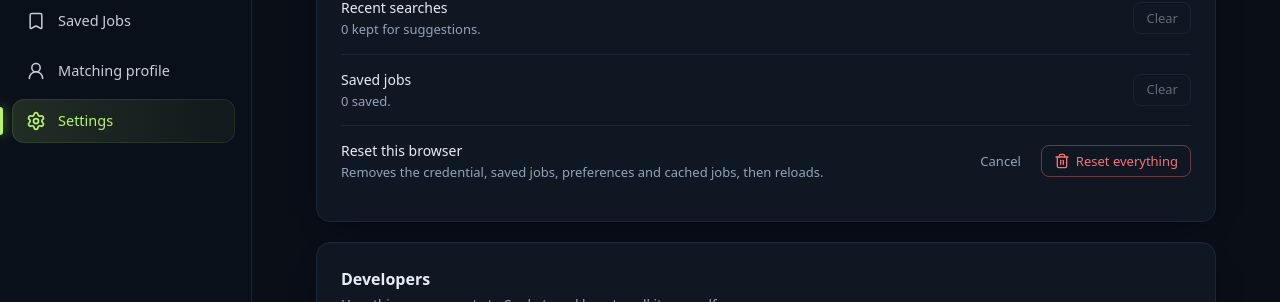
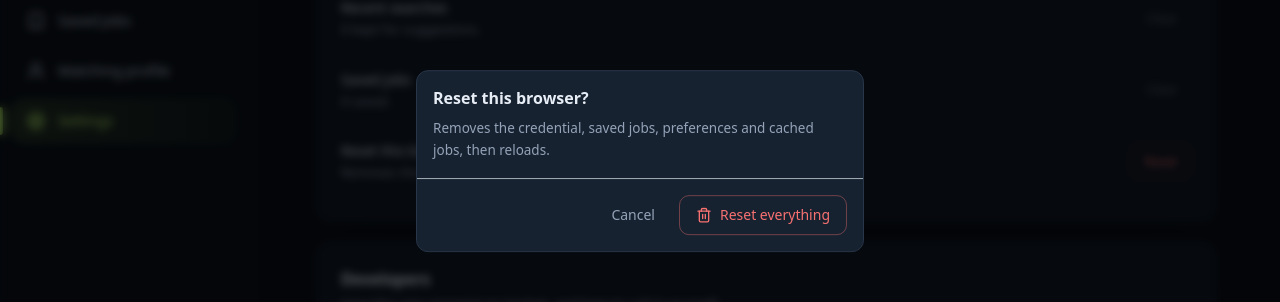
Before and after one commit to rahmanmostafijur/Sanket, a React (Vite) app in the folder frontend/: page /settings in a window 1280 px wide. Both pictures are taken after a click on the button "Reset". Shown: the part 1101-1403 px from the top of the page. Built offline with nearby package versions, Linux system fonts and the light colour scheme; no server answers.

Commit message:
feat(frontend): Settings reset confirmation uses a shadcn Dialog

```diff
--- a/frontend/src/pages/settings/SettingsPage.tsx
+++ b/frontend/src/pages/settings/SettingsPage.tsx
@@ -4,6 +4,7 @@ import { errorMessage } from '@/api/client'
 import { Avatar } from '@/components/layout/Sidebar'
 import { PageHeader } from '@/components/layout/PageHeader'
 import { Button } from '@/components/ui/Button'
+import { ConfirmDialog } from '@/components/ui/ConfirmDialog'
 import { SwitchRow } from '@/components/ui/Field'
 import { FilterMenu } from '@/components/ui/FilterMenu'
 import { Card } from '@/components/ui/primitives'
@@ -135,14 +136,16 @@ export default function SettingsPage() {
             </Button>
           </Row>
           <Row label="Reset this browser" description="Removes the credential, saved jobs, preferences and cached jobs, then reloads.">
-            {confirmReset ? (
-              <span className="flex gap-2">
-                <Button size="sm" variant="ghost" onClick={() => setConfirmReset(false)}>Cancel</Button>
-                <Button size="sm" variant="danger" onClick={resetLocalData}><Trash /> Reset everything</Button>
-              </span>
-            ) : (
-              <Button size="sm" variant="danger" onClick={() => setConfirmReset(true)}>Reset</Button>
-            )}
+            <Button size="sm" variant="danger" onClick={() => setConfirmReset(true)}>Reset</Button>
+            <ConfirmDialog
+              open={confirmReset}
+              onOpenChange={setConfirmReset}
+              title="Reset this browser?"
+              description="Removes the credential, saved jobs, preferences and cached jobs, then reloads."
+              cancelLabel="Cancel"
+              confirmLabel={<><Trash /> Reset everything</>}
+              onConfirm={resetLocalData}
+            />
           </Row>
         </Section>
 
```
